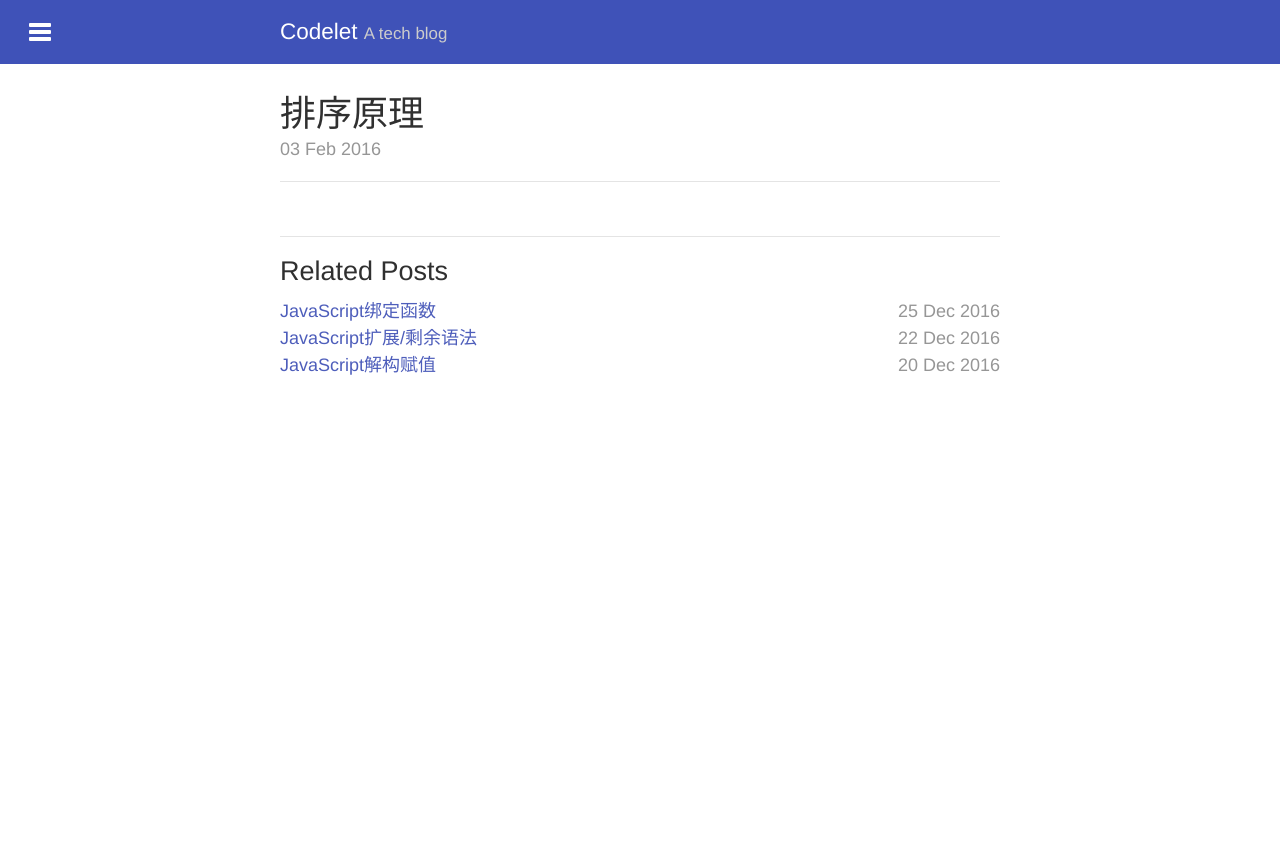
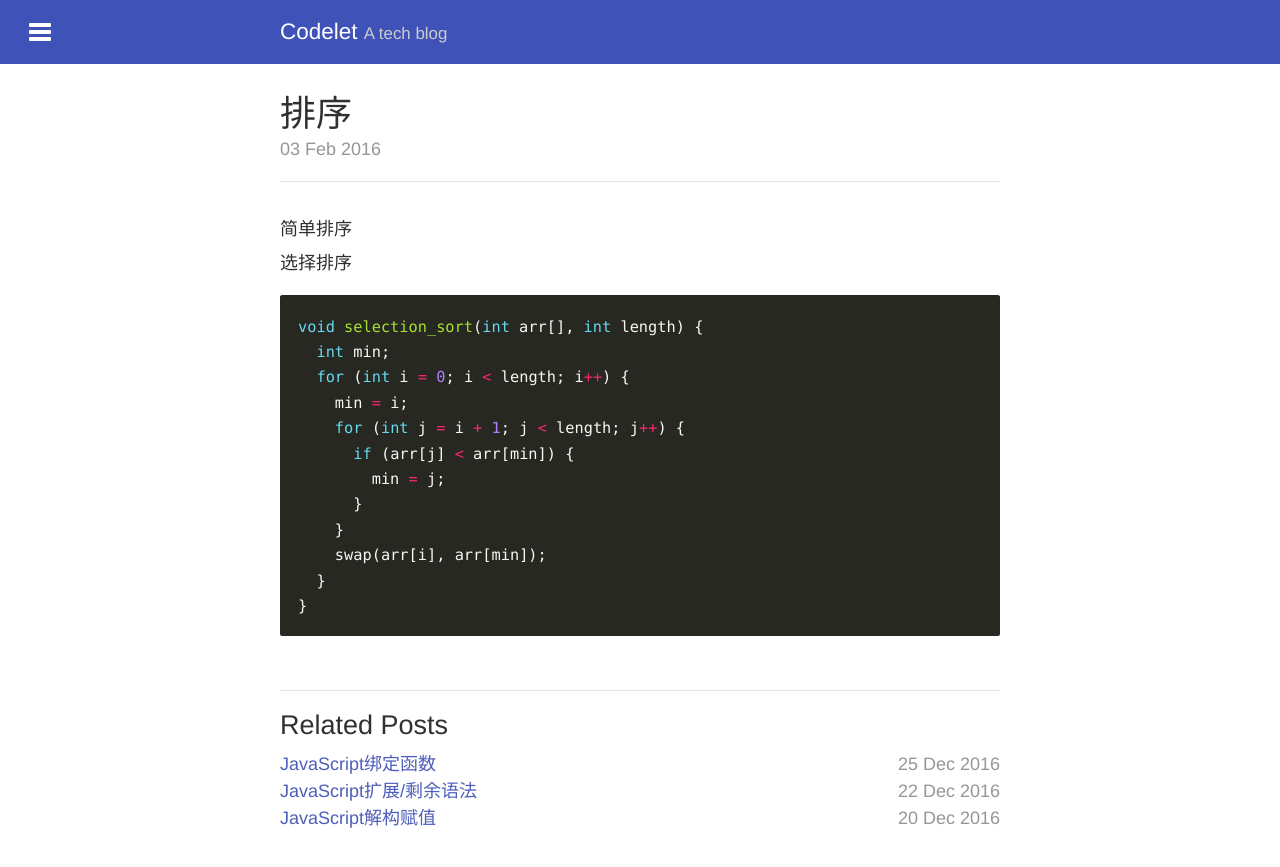
Before and after one commit to skylerlee/codelet, a Jekyll site: the page built from _posts/2016-02-03-sorting.md, in a window 1280 px wide. Shown: the top 867 px of the page. Built offline with Jekyll 4.4.1, drawn with Linux system fonts in a browser that asks for light colours.

Commit message:
Update post

````diff
--- a/_posts/2016-02-03-sorting.md
+++ b/_posts/2016-02-03-sorting.md
@@ -1,8 +1,27 @@
 ---
 layout: post
-title: 排序原理
+title: 排序
 date: 2016-02-03 21:40:20 +0800
 tags:
   - study
   - algorithm
 ---
+
+#### 简单排序
+
+选择排序
+
+```c
+void selection_sort(int arr[], int length) {
+  int min;
+  for (int i = 0; i < length; i++) {
+    min = i;
+    for (int j = i + 1; j < length; j++) {
+      if (arr[j] < arr[min]) {
+        min = j;
+      }
+    }
+    swap(arr[i], arr[min]);
+  }
+}
+```
````
